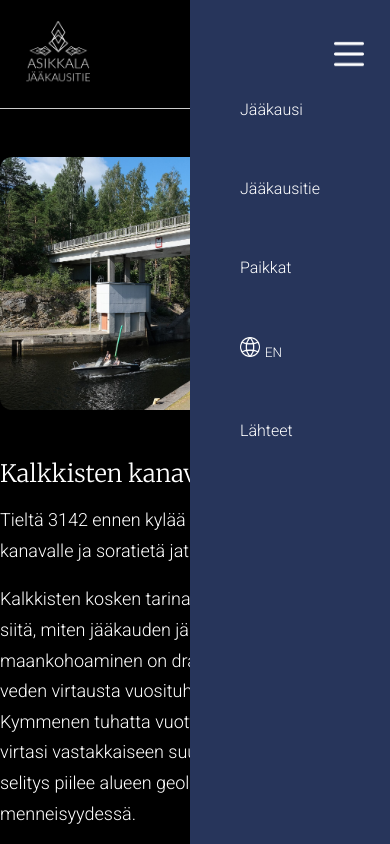
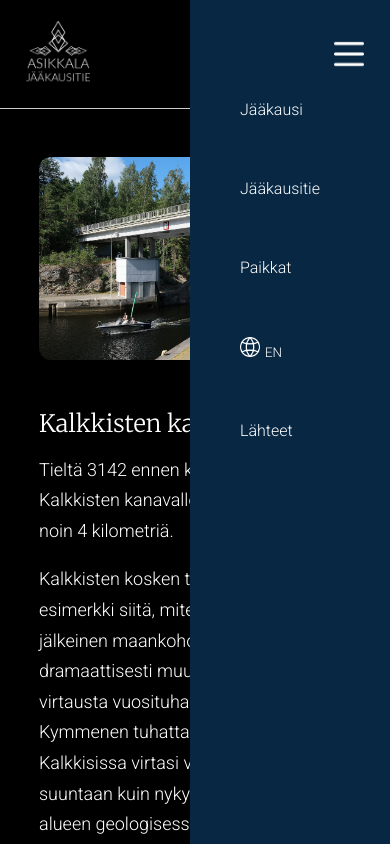
Before and after one commit to JustynaNeuvonen/JaakausitieAsikkala, a React (Vite) app: page /kalkkinen in a window 390 px wide. Both pictures are taken after a click on the picture 349 px from the left and 54 px from the top of the page. Shown: the top 844 px of the page. Built offline with nearby package versions, Linux system fonts and the light colour scheme.

Commit message:
UI fixes

```diff
--- a/src/components/InfoCardWithGallery.css
+++ b/src/components/InfoCardWithGallery.css
@@ -129,8 +129,9 @@
 
 @media (max-width: 600px) {
   .infoCardContainer {
-    width: 100vw;
+    width: 80vw;
     padding: 8px 0;
+
   }
   .infoCardGalleryImg {
     width: 90vw;
@@ -153,4 +154,5 @@
     height: 32px;
     font-size: 1.5em;
   }
+
 }
--- a/src/components/Navbar.jsx
+++ b/src/components/Navbar.jsx
@@ -1,4 +1,4 @@
-import React, { useState } from 'react'
+import React, { useState, useRef } from 'react'
 import logo from '../assets/logo.png'
 import menu_icon from '../assets/menu_icon.png'
 import { Link } from 'react-router-dom'
@@ -9,21 +9,26 @@ import languageIcon from '../assets/language.png';
 
 const Navbar = () => {
   const [dropdownOpen, setDropdownOpen] = useState(false);
+  const [mobileMenu, setMobileMen] = useState(false);
+  const menuRef = useRef(null);
 
   // Close dropdown when clicking outside (optional, for better UX)
   React.useEffect(() => {
     const handleClick = (e) => {
       if (!e.target.closest('.dropdown-parent')) setDropdownOpen(false);
+      // Close mobile menu if click outside
+      if (mobileMenu && menuRef.current && !menuRef.current.contains(e.target) && !e.target.classList.contains('menu-icon')) {
+        setMobileMen(false);
+      }
     };
     document.addEventListener('click', handleClick);
     return () => document.removeEventListener('click', handleClick);
-  }, []);
+  }, [mobileMenu]);
 
 
-  const[ mobileMenu, setMobileMen ] = useState(false);
   const toggleMenu = () => {
-    mobileMenu ? setMobileMen(false) : setMobileMen(true);
-  }
+    setMobileMen((prev) => !prev);
+  };
 
   const { i18n } = useTranslation();
 
@@ -38,8 +43,8 @@ const toggleLanguage = () => {
       <Link to='/'>
         <img src={logo} alt="" width="100px"/>
       </Link>
-      <img src={menu_icon} alt="Menu" width="30px" className='menu-icon' onClick={toggleMenu} ></img>
-      <ul className={mobileMenu?'':'hide-mobile-menu'}>
+      <img src={menu_icon} alt="Menu" width="30px" className='menu-icon' onClick={toggleMenu} />
+      <ul ref={menuRef} className={mobileMenu ? '' : 'hide-mobile-menu'}>
         <li><Link to='/jaakausi'>{t('Nav1')}</Link></li>
         <li><Link to='/jaakausitie'>{t('Nav2')}</Link></li>
         <li
--- a/src/index.css
+++ b/src/index.css
@@ -155,7 +155,7 @@ h2 {
     position: fixed;
     top: 0;
     right: 0;
-    background: #27355b;
+    background: #072743;
     z-index: 1000;
     width: 0px;
     padding-top: 70px;
@@ -183,7 +183,7 @@ h2 {
   .dropdown-parent .Dropdown {
     position: static;
     display: block;
-    background: #27355b;
+    background: #072743;
     box-shadow: none;
     border-radius: 0;
     min-width: 0;
```
